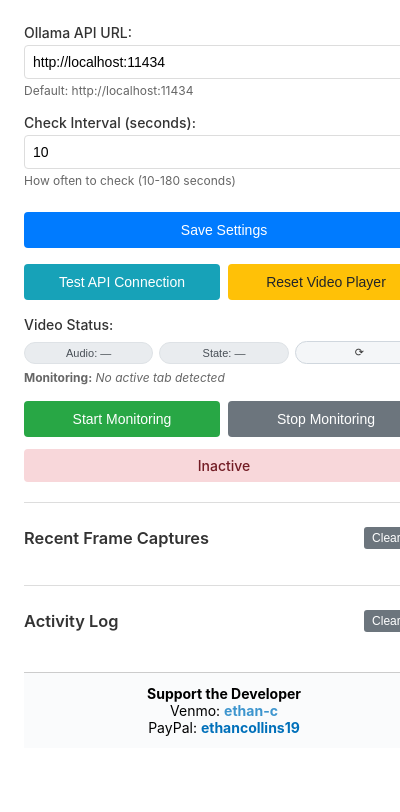
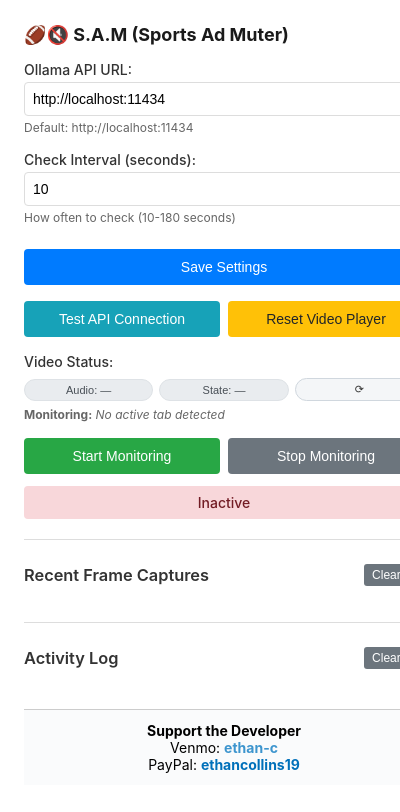
Before and after one commit to ethanwheatthin/Sports-Ad-Muter, a browser extension: page popup.html in a window 400 px wide. Shown: the top 812 px of the page. Drawn offline with Linux system fonts and the light colour scheme.

Commit message:
better header

```diff
--- a/popup.html
+++ b/popup.html
@@ -6,8 +6,7 @@
   <link rel="stylesheet" href="popup.css">
 </head>
 <body>
-
-</body>
+  <h1>🏈🔇 S.A.M (Sports Ad Muter)</h1>
 
   <div class="section">
     <label for="ollamaUrl">Ollama API URL:</label>
```
